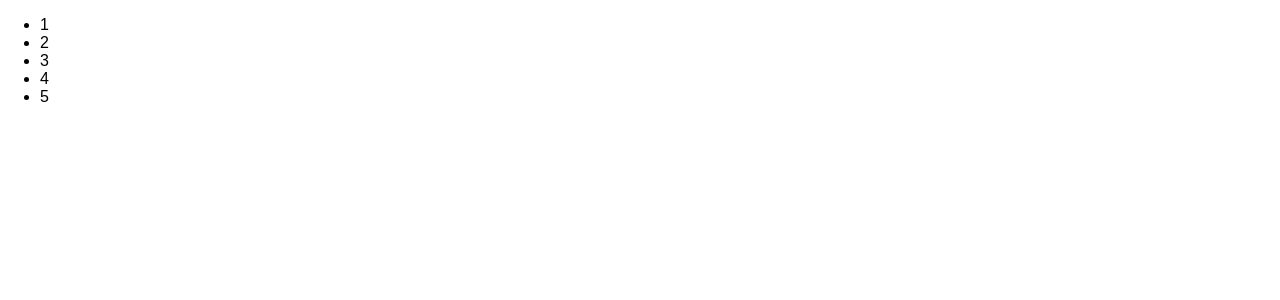
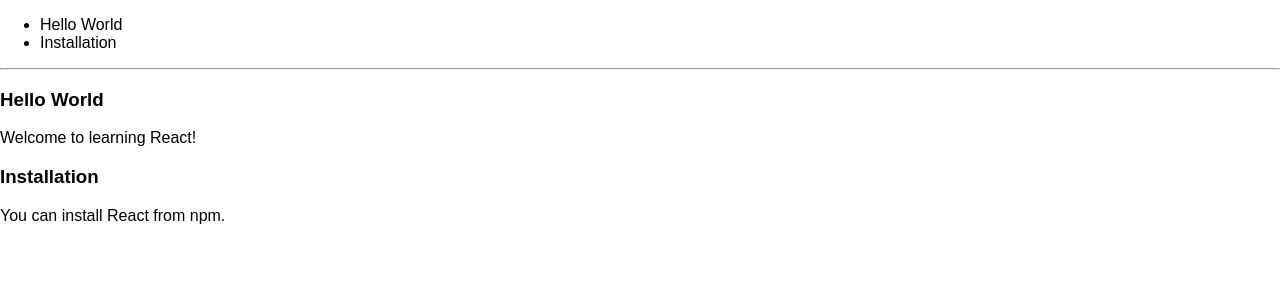
Before and after one commit to marciobera/devlab, a React (Create React App) app in the folder react/hello-world/: page / in a window 1280 px wide. Shown: the top 300 px of the page. Built offline with nearby package versions, Linux system fonts and the light colour scheme.

Commit message:
'Keys Must Only Be Unique Among Siblings' example of @react docs

```diff
--- a/react/hello-world/src/index.js
+++ b/react/hello-world/src/index.js
@@ -3,20 +3,36 @@
 // import App from './App';
 import './index.css';
 
-function NumberList(props) {
-  const numbers = props.numbers;
-  const listItems = numbers.map((number) =>
-    <li key={number.toString()}>
-      {number}
-    </li>
+function Blog(props) {
+  const sidebar = (
+    <ul>
+      {props.posts.map((post) =>
+        <li key={post.id}>
+          {post.title}
+        </li>
+      )}
+    </ul>
+  );
+  const content = props.posts.map((post) =>
+    <div key={post.id}>
+      <h3>{post.title}</h3>
+      <p>{post.content}</p>
+    </div>
   );
   return (
-    <ul>{listItems}</ul>
+    <div>
+      {sidebar}
+      <hr />
+      {content}
+    </div>
   );
 }
 
-const numbers = [1, 2, 3, 4, 5];
+const posts = [
+  {id: 1, title: 'Hello World', content: 'Welcome to learning React!'},
+  {id: 2, title: 'Installation', content: 'You can install React from npm.'}
+];
 ReactDOM.render(
-  <NumberList numbers={numbers} />,
+  <Blog posts={posts} />,
   document.getElementById('root')
 );
```
